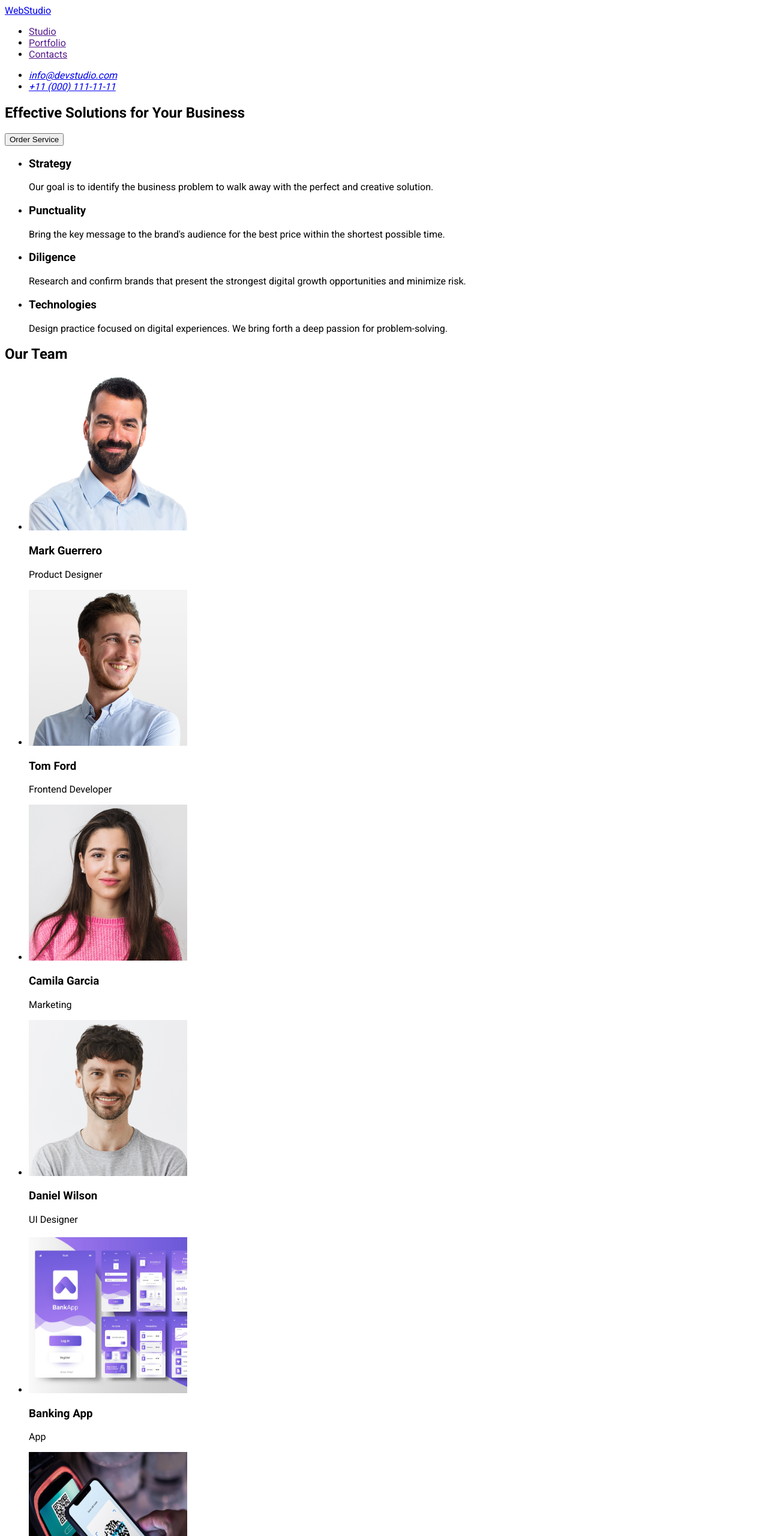
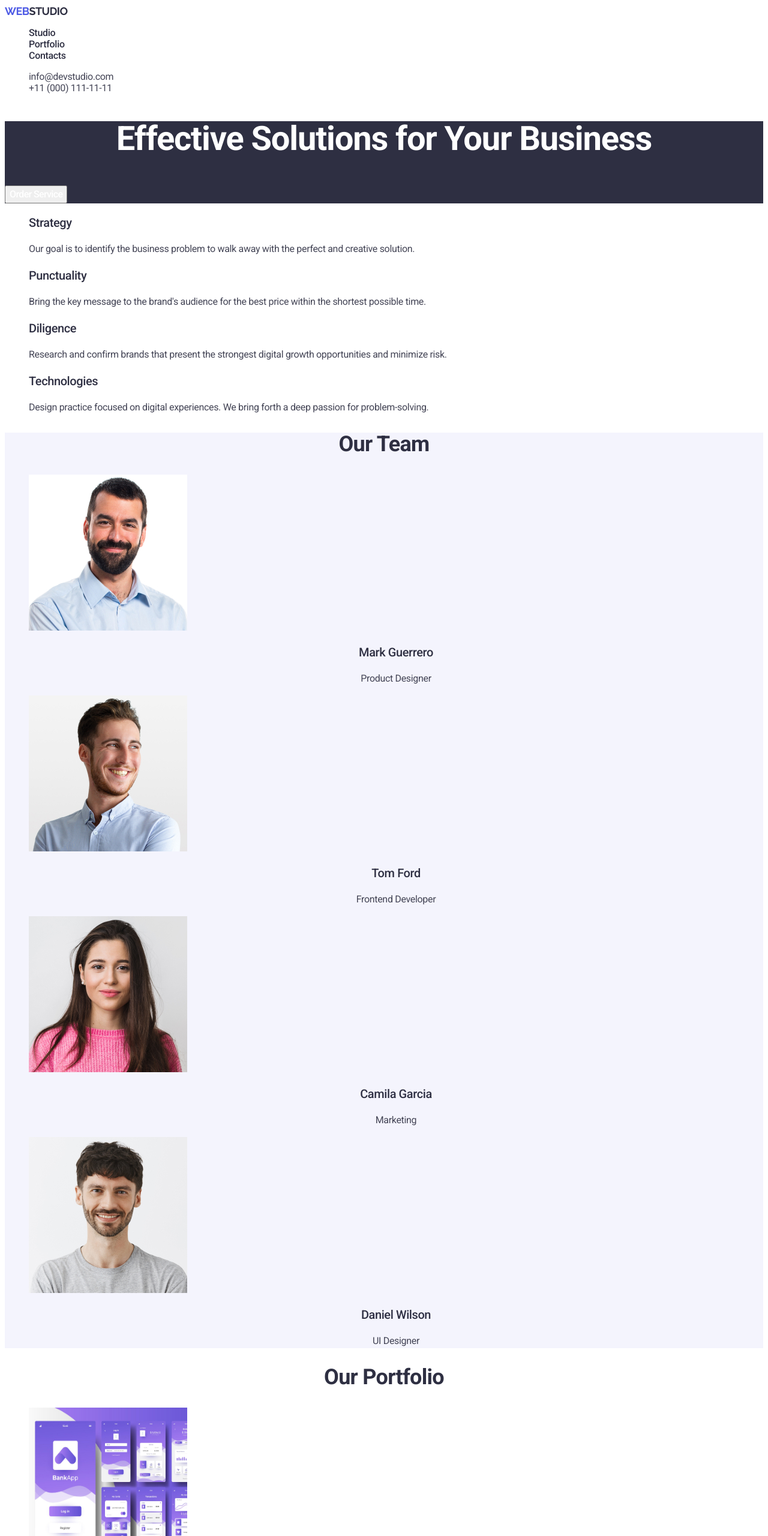
Before and after one commit to system4ever/goit-markup-hw-01, a plain HTML site: page index.html in a window 1280 px wide. Shown: the top 2560 px of the page at 60% size. Drawn offline with Linux system fonts and the light colour scheme.

Commit message:
HW2 (try1)

```diff
--- a/index.html
+++ b/index.html
@@ -16,7 +16,7 @@
   <body>
     <header class="header">
       <nav class="header-navigation">
-        <a class="header-logo" href="./index.html">WebStudio</a>
+        <a class="header-logo" href="./index.html"><span class="web-blue">Web</span>Studio</a>
         <ul class="headr-menu-list">
           <li class="headr-items">
             <a class="header-link" href="">Studio</a>
@@ -32,7 +32,7 @@
       <address class="header-address">
         <ul class="header-address-list">
           <li class="header-address-item">
-            <a class="header=address-link" href="mailto:info@devstudio.com"
+            <a class="header-address-link" href="mailto:info@devstudio.com"
               >info@devstudio.com</a
             >
           </li>
@@ -44,41 +44,41 @@
         </ul>
       </address>
     </header>
-    <main>
-      <section>
-        <h1>Effective Solutions for Your Business</h1>
-        <button type="button">Order Service</button>
+    <main class="main">
+      <section class="hero-section">
+        <h1 class="hero-title">Effective Solutions for Your Business</h1>
+        <button type="button" class="hero-button">Order Service</button>
       </section>
-      <section>
-        <h2 hidden>Advantages</h2>
-        <ul>
-          <li>
-            <h3>Strategy</h3>
-            <p>
+      <section class="advantages">
+        <h2 class="visually-hidden">Advantages</h2>
+        <ul class="advantages-list">
+          <li class="advantages-list-item">
+            <h3 class="advantages-subtitle">Strategy</h3>
+            <p class="advantages-text">
               Our goal is to identify the business problem
               to walk away with the perfect and creative
               solution.
             </p>
           </li>
-          <li>
-            <h3>Punctuality</h3>
-            <p>
+          <li class="advantages-list-item">
+            <h3 class="advantages-subtitle">Punctuality</h3>
+            <p class="advantages-text">
               Bring the key message to the brand's audience
               for the best price within the shortest
               possible time.
             </p>
           </li>
-          <li>
-            <h3>Diligence</h3>
-            <p>
+          <li class="advantages-list-item">
+            <h3 class="advantages-subtitle">Diligence</h3>
+            <p class="advantages-text">
               Research and confirm brands that present the
               strongest digital growth opportunities and
               minimize risk.
             </p>
           </li>
-          <li>
-            <h3>Technologies</h3>
-            <p>
+          <li class="advantages-list-item">
+            <h3 class="advantages-subtitle">Technologies</h3>
+            <p class="advantages-text">
               Design practice focused on digital
               experiences. We bring forth a deep passion for
               problem-solving.
@@ -86,73 +86,79 @@
           </li>
         </ul>
       </section>
-      <section>
-        <h2>Our Team</h2>
-        <ul>
-          <li>
+      <section class="our-team">
+        <h2 class="team-title">Our Team</h2>
+        <ul class="team-list">
+          <li class="team-list-item">
             <img
               src="./images/img-employee-1-min.jpg"
               alt="Mark Guerrero"
               width="264"
               height="260"
+              class="team-list-img"
             />
-            <h3>Mark Guerrero</h3>
-            <p>Product Designer</p>
+            <h3 class="team-employee">Mark Guerrero</h3>
+            <p class="team-job">Product Designer</p>
           </li>
-          <li>
+          <li class="team-list-item">
             <img
               src="./images/img-employee-2-min.jpg"
               alt="Tom Ford"
               width="264"
               height="260"
+              class="team-list-img"
             />
-            <h3>Tom Ford</h3>
-            <p>Frontend Developer</p>
+            <h3 class="team-employee">Tom Ford</h3>
+            <p class="team-job">Frontend Developer</p>
           </li>
-          <li>
+          <li class="team-list-item">
             <img
               src="./images/img-employee-3-min.jpg"
               alt="Camila Garcia"
               width="264"
               height="260"
+              class="team-list-img"
             />
-            <h3>Camila Garcia</h3>
-            <p>Marketing</p>
+            <h3 class="team-employee">Camila Garcia</h3>
+            <p class="team-job">Marketing</p>
           </li>
-          <li>
+          <li class="team-list-item">
             <img
               src="./images/img-employee-4-min.jpg"
               alt="Daniel Wilson"
               width="264"
               height="260"
+              class="team-list-img"
             />
-            <h3>Daniel Wilson</h3>
-            <p>UI Designer</p>
+            <h3 class="team-employee">Daniel Wilson</h3>
+            <p class="team-job">UI Designer</p>
           </li>
         </ul>
       </section>
-      <section>
-        <h2></h2>
-        <ul>
-          <li>
+      <section class="our-portfolio">
+        <h2 class="portfolio-title">Our Portfolio</h2>
+        <ul class="portfolio-list">
+          <li class="portfolio-list-item">
             <img
               src="./images/our-portfolio-img1.jpg"
               alt="Banking App"
               width="264"
               height="260"
+              class="portfolio-img"
             />
-            <h3>Banking App</h3>
-            <p>App</p>
+            <h3 class="portfolio-subtitle">Banking App</h3>
+            <p class="portfolio-text">App</p>
           </li>
-          <li>
+          <li class="portfolio-list-item">
             <img
               src="./images/our-portfolio-img2.jpg"
               alt="Cashless"
               width="264"
               height="260"
+              class="portfolio-img"
             />
-            <h3>Cashless</h3>
-            <p>Marketing</p>
+            <h3 class="portfolio-subtitle">Cashless</h3>
+            <p class="portfolio-text">Marketing</p>
           </li>
           <li>
             <img
@@ -160,46 +166,50 @@
               alt="Meditation App"
               width="264"
               height="260"
+              class="portfolio-img"
             />
-            <h3>Meditation App</h3>
-            <p>App</p>
+            <h3 class="portfolio-subtitle">Meditation App</h3>
+            <p class="portfolio-text">App</p>
           </li>
-          <li>
+          <li class="portfolio-list-item">
             <img
               src="./images/our-portfolio-img4.jpg"
               alt="Taxi Service"
               width="264"
               height="260"
+              class="portfolio-img"
             />
-            <h3>Taxi Service</h3>
-            <p>Marketing</p>
+            <h3 class="portfolio-subtitle">Taxi Service</h3>
+            <p class="portfolio-text">Marketing</p>
           </li>
-          <li>
+          <li class="portfolio-list-item">
             <img
               src="./images/our-portfolio-img5.jpg"
               alt="Screen Illustrations"
               width="264"
               height="260"
+              class="portfolio-img"
             />
-            <h3>Screen Illustrations</h3>
-            <p>Design</p>
+            <h3 class="portfolio-subtitle">Screen Illustrations</h3>
+            <p class="portfolio-text">Design</p>
           </li>
-          <li>
+          <li class="portfolio-list-item">
             <img
               src="./images/our-portfolio-img6.jpg"
               alt="Online Courses"
               width="264"
               height="260"
+              class="portfolio-img"
             />
-            <h3>Online Courses</h3>
-            <p>Marketing</p>
+            <h3 class="portfolio-subtitle">Online Courses</h3>
+            <p class="portfolio-text">Marketing</p>
           </li>
         </ul>
       </section>
     </main>
-    <footer>
-      <a href="./index.html">WebStudio</a>
-      <p>
+    <footer class="footer">
+      <a class="footer-link" href="./index.html"><span class="web-blue">Web</span>Studio</a>
+      <p class="footer-text">
         Increase the flow of customers and sales for your
         business with digital marketing & growth solutions.
       </p>
--- a/styles.css
+++ b/styles.css
@@ -1,23 +1,234 @@
 body {
     font-family: 'Roboto', sans-serif;
 }
+
+.web-blue {
+    color: var(--IRIS, #4D5AE5);
+    font-family: Raleway;
+    font-size: 18px;
+    font-weight: 700;
+    line-height: 1,17;
+    letter-spacing: -0.03em;
+    text-transform: uppercase;
+}
+
+a {
+    text-decoration: none;
+}
+
+ul {
+    list-style: none;
+}
+/*-------------HEADER---------------*/
 
 header {}
 
 .header-navigation {}
 
-.header-logo {}
+.header-logo {
+    color: var(--NAVY-BLUE, #2E2F42);
+    font-family: Raleway;
+    font-size: 18px;
+    font-weight: 700;
+    line-height: 1,17;
+    letter-spacing: -0.03em;
+    text-transform: uppercase;
+}
 
 .headr-menu-list {}
 
 .headr-items {}
 
-.header-link {}
-
+.header-link {
+    color: var(--NAVY-BLUE, #2E2F42);
+        font-size: 16px;
+        font-weight: 500;
+        line-height: 1,50;
+        letter-spacing: -0.02em;
+}
+.header-link:hover {
+    color: var(--IRIS, #4D5AE5);
+}
 .header-address {}
 
 .header-address-list {}
 
 .header-address-item {}
 
-.header-address-link {}
+.header-address-link {
+    color: var(--SLATE, #434455);
+        font-size: 16px;
+        line-height: 1,50;
+        letter-spacing: -0.02em;
+        font-style: normal;
+}
+
+/*----------------------------------*/
+
+/*-------------HERO---------------*/
+
+.main {}
+
+.hero-section {
+    background: var(--NAVY-BLUE, #2E2F42);
+}
+
+.hero-title {
+    color: var(--WHITE, #FFF);
+    text-align: center;
+    font-size: 56px;
+    font-weight: 700;
+    line-height: 1.07;
+    letter-spacing: -0.02em;
+}
+
+.hero-button {
+    color: var(--WHITE, #FFF);
+        font-family: inherit;
+        font-size: 16px;
+        font-weight: 500;
+        line-height: 1.50;
+        letter-spacing: -0.04em;
+}
+
+/*----------------------------------*/
+
+/*-------------Advantages---------------*/
+.advantages {
+    background: #FFF;
+}
+
+.visually-hidden {
+    position: absolute;
+    width: 1px;
+    height: 1px;
+    margin: -1px;
+    border: 0;
+    padding: 0;
+
+    white-space: nowrap;
+    clip-path: inset(100%);
+    clip: rect(0 0 0 0);
+    overflow: hidden;
+}
+.advantages-list {}
+
+.advantages-list-item {}
+
+.advantages-subtitle {
+    color: var(--NAVY-BLUE, #2E2F42);
+        font-size: 20px;
+        font-weight: 500;
+        line-height: 1.20;
+        letter-spacing: -0.02em;
+}
+
+.advantages-text {
+    color: var(--SLATE, #434455);
+        font-size: 16px;
+        line-height: 1.50;
+        letter-spacing: -0.02em;
+}
+
+/*----------------------------------*/
+
+/*-------------Our Team---------------*/
+
+.our-team {
+    background: var(--CLOUD, #F4F4FD);
+}
+
+.team-title {
+    color: var(--NAVY-BLUE, #2E2F42);
+        text-align: center;
+        font-size: 36px;
+        font-weight: 700;
+        line-height: 1.11;
+        letter-spacing: -0.02em;
+        text-transform: capitalize;
+}
+
+.team-list {}
+
+.team-list-item {}
+
+.team-list-img {}
+
+.team-employee {color: var(--NAVY-BLUE, #2E2F42);
+    text-align: center;
+    font-size: 20px;
+    font-weight: 500;
+    line-height: 1.20;
+    letter-spacing: -0.02em;
+}
+
+.team-job {
+    color: var(--SLATE, #434455);
+        text-align: center;
+        font-size: 16px;
+        line-height: 1.50;
+        letter-spacing: -0.02em;
+}
+/*----------------------------------*/
+
+/*-------------Our Portfolio---------------*/
+
+.our-portfolio {
+    background: #FFF;
+}
+
+.portfolio-title {
+    color: var(--NAVY-BLUE, #2E2F42);
+        text-align: center;
+        font-size: 36px;
+        font-weight: 700;
+        line-height: 1.11;
+        letter-spacing: -0.02em;
+        text-transform: capitalize;
+}
+
+.portfolio-list {}
+
+.portfolio-list-item {}
+
+.portfolio-img {}
+
+.portfolio-subtitle {
+    color: var(--NAVY-BLUE, #2E2F42);
+        font-size: 20px;
+        font-weight: 500;
+        line-height: 1.20;
+        letter-spacing: -0.02em;
+}
+
+.portfolio-text {
+    color: var(--SLATE, #434455);
+        font-size: 16px;
+        line-height: 1.50;
+        letter-spacing: -0.02em;
+}
+/*----------------------------------*/
+
+/*-------------FOOTER---------------*/
+
+.footer {
+    background: var(--NAVY-BLUE, #2E2F42);
+}
+
+.footer-link {
+    color: var(--CLOUD, #F4F4FD);
+        font-family: Raleway;
+        font-size: 18px;
+        font-weight: 700;
+        line-height: 1, 17;
+        letter-spacing: -0.03em;
+        text-transform: uppercase;
+}
+
+.footer-text {
+    color: var(--CLOUD, #F4F4FD);
+        font-size: 16px;
+        line-height: 1.50;
+        letter-spacing: -0.02em;
+}
+/*----------------------------------*/
```
